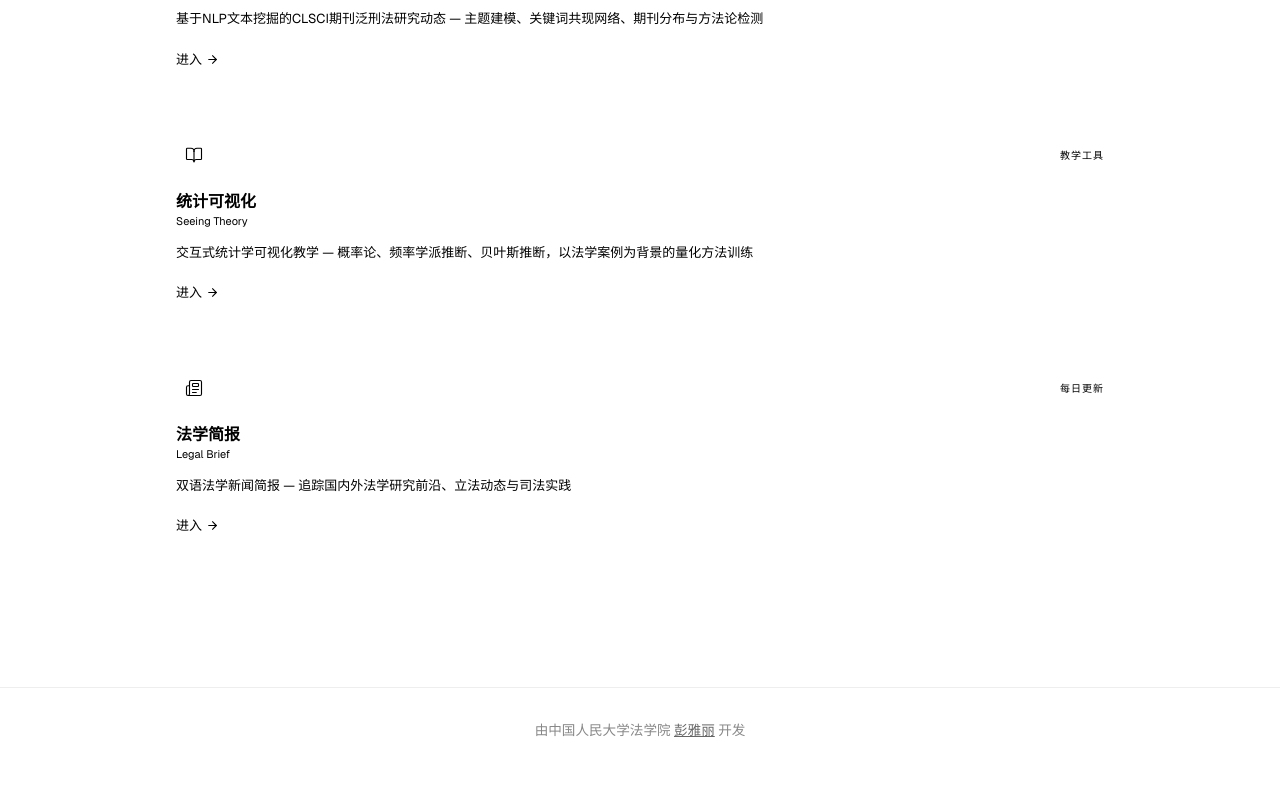
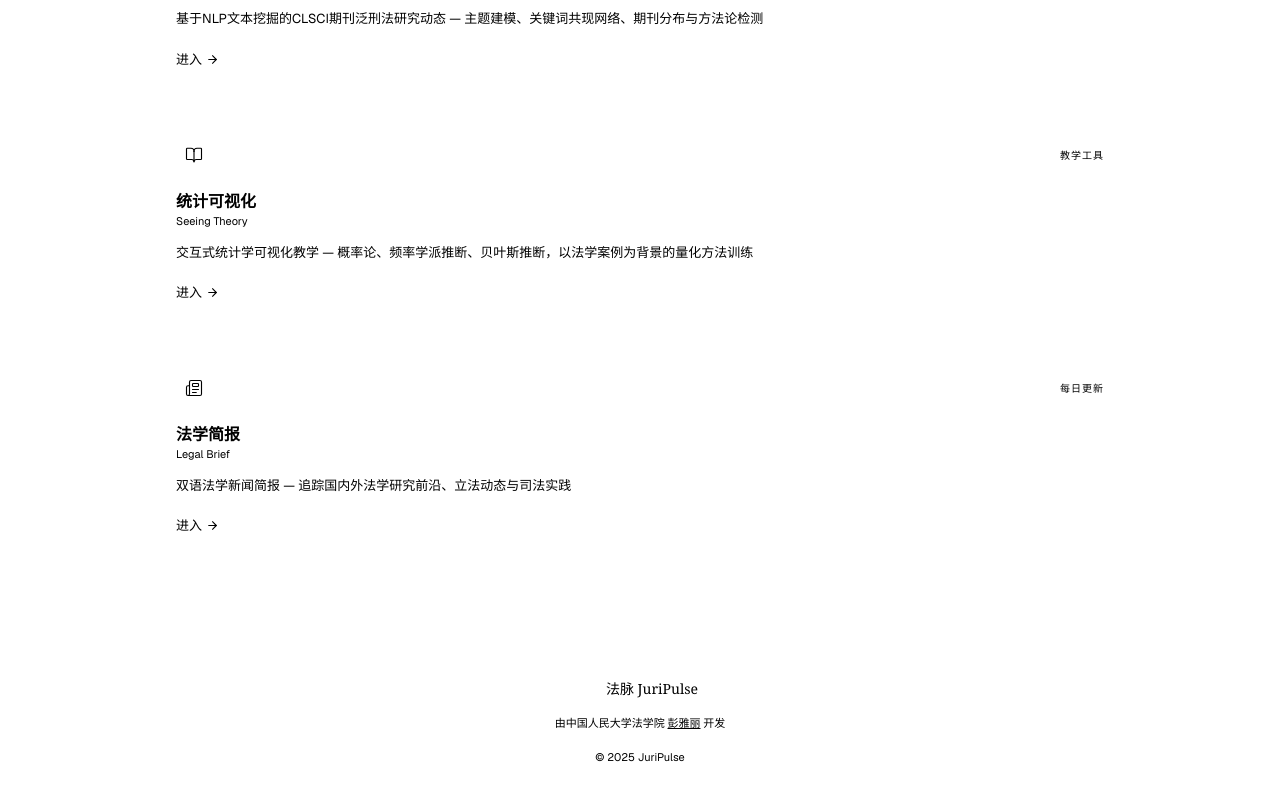
Before and after one commit to aryella-byte/juripulse, a Next.js app: page / in a window 1280 px wide. Shown: the part 915-1715 px from the top of the page. Before the commit the page ends 1680 px from the top, so only its background shows below. Built offline with nearby package versions, Linux system fonts and the light colour scheme.

Commit message:
Use styled homepage footer as global footer for all pages

```diff
--- a/src/app/layout.tsx
+++ b/src/app/layout.tsx
@@ -44,8 +44,23 @@ export default function RootLayout({
       >
         <Nav />
         <main>{children}</main>
-        <footer style={{ textAlign: 'center', padding: '2rem 1rem 1.5rem', color: '#888', fontSize: '0.85rem', borderTop: '1px solid #eee', marginTop: '3rem' }}>
-          由中国人民大学法学院 <a href="https://aryella-byte.github.io/pengyali/" target="_blank" rel="noopener noreferrer" style={{ color: '#666', textDecoration: 'underline' }}>彭雅丽</a> 开发
+        <footer className="border-t px-6 py-10" style={{ borderColor: 'var(--border)' }}>
+          <div className="mx-auto max-w-5xl">
+            <div className="flex flex-col items-center justify-between gap-4 sm:flex-row">
+              <div className="flex items-center gap-2">
+                <svg width="16" height="16" viewBox="0 0 24 24" fill="none">
+                  <path d="M2 12h4l3-8 4 16 3-8h6" stroke="var(--navy)" strokeWidth="2.5" strokeLinecap="round" strokeLinejoin="round" />
+                </svg>
+                <span className="font-serif text-sm font-medium" style={{ color: 'var(--navy)' }}>法脉 JuriPulse</span>
+              </div>
+              <div className="text-center text-[11px] leading-relaxed" style={{ color: 'var(--text-tertiary)' }}>
+                由中国人民大学法学院 <a href="https://aryella-byte.github.io/pengyali/" target="_blank" rel="noopener noreferrer" style={{ color: 'var(--navy)', textDecoration: 'underline' }}>彭雅丽</a> 开发
+              </div>
+              <div className="text-[11px]" style={{ color: 'var(--text-tertiary)' }}>
+                © 2025 JuriPulse
+              </div>
+            </div>
+          </div>
         </footer>
       </body>
     </html>
```
